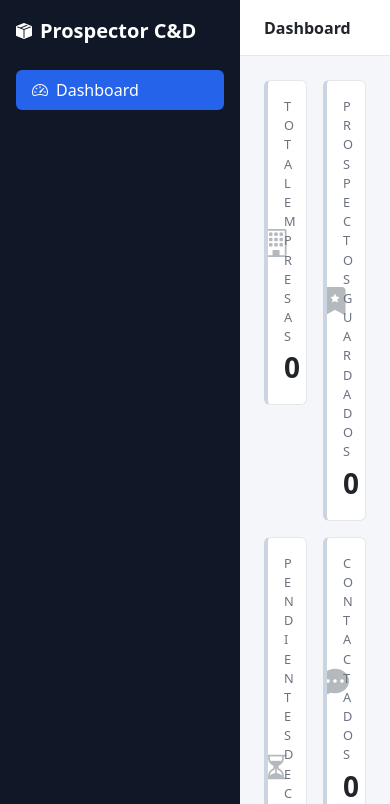
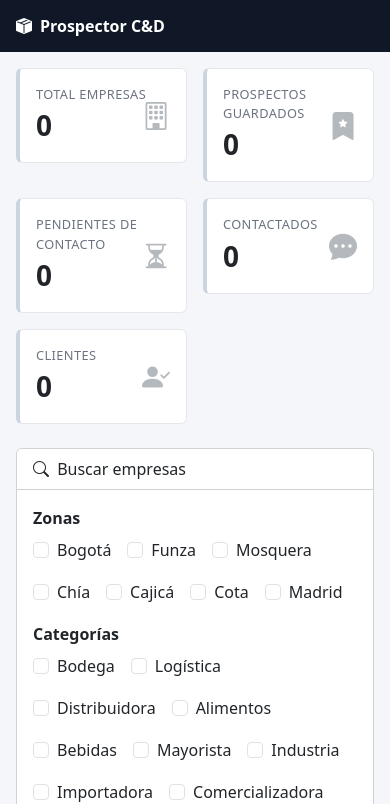
Before and after one commit to Mundanesleet/Protector, a Flask app: page / in a window 390 px wide; the page is wider, and only the part inside the window is pictured. Shown: the top 804 px of that part. Run offline with Flask 3, Linux system fonts and the light colour scheme; data that the repository does not hold is empty; some libraries are stand-ins or nearby versions.

Commit message:
Hacer el dashboard responsive para celular
El sidebar fijo de 240px rompia el layout en pantallas de celular (el
contenido quedaba en una columna de ~150px con el texto partido letra
por letra). Se agrega una barra superior compacta para pantallas
chicas (<768px) que oculta el sidebar y la topbar de escritorio.

Bug al implementarlo: la clase .d-flex de Bootstrap usa !important,
asi que un simple "display: none" en el media query no le ganaba;
hubo que usar !important tambien para ocultar el sidebar.

Probado con Playwright a 390x844 (tamano iPhone): sin scroll
horizontal, tarjetas en grilla de 2 columnas, checkboxes envolviendo
bien, mapa a ancho completo, y el modal de ficha de empresa (con los
botones de correo/WhatsApp) usable con el dedo sin desbordarse.

Co-Authored-By: Claude Sonnet 5 <noreply@anthropic.com>

```diff
--- a/static/css/style.css
+++ b/static/css/style.css
@@ -40,6 +40,28 @@ body {
     height: 56px;
     background-color: #fff;
     border-bottom: 1px solid #e5e7eb;
+}
+
+.mobile-topbar {
+    display: none;
+    height: 52px;
+    background-color: #101828;
+    color: #fff;
+}
+
+@media (max-width: 767.98px) {
+    .mobile-topbar {
+        display: flex;
+    }
+    .sidebar {
+        display: none !important;
+    }
+    .topbar {
+        display: none !important;
+    }
+    .main-content main {
+        padding: 1rem !important;
+    }
 }
 
 .stat-card {
--- a/templates/base.html
+++ b/templates/base.html
@@ -21,6 +21,10 @@
     <link rel="stylesheet" href="{{ url_for('static', filename='css/style.css') }}">
 </head>
 <body>
+    <nav class="mobile-topbar d-flex align-items-center px-3">
+        <i class="bi bi-box-seam-fill me-2"></i>
+        <span class="fw-semibold">Prospector C&amp;D</span>
+    </nav>
     <div class="app-layout">
         <nav class="sidebar d-flex flex-column p-3">
             <a href="/" class="brand d-flex align-items-center mb-4 text-decoration-none">
```
